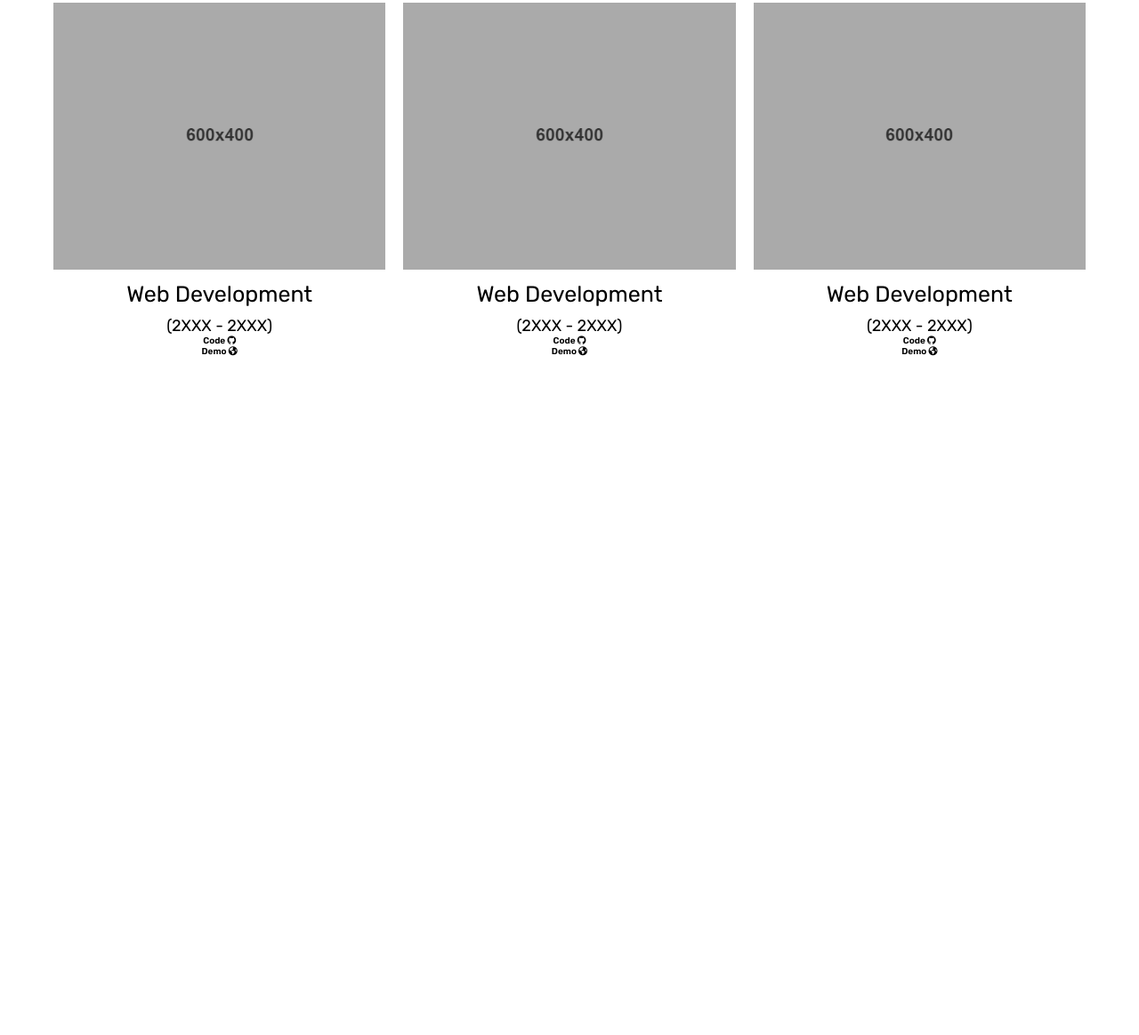
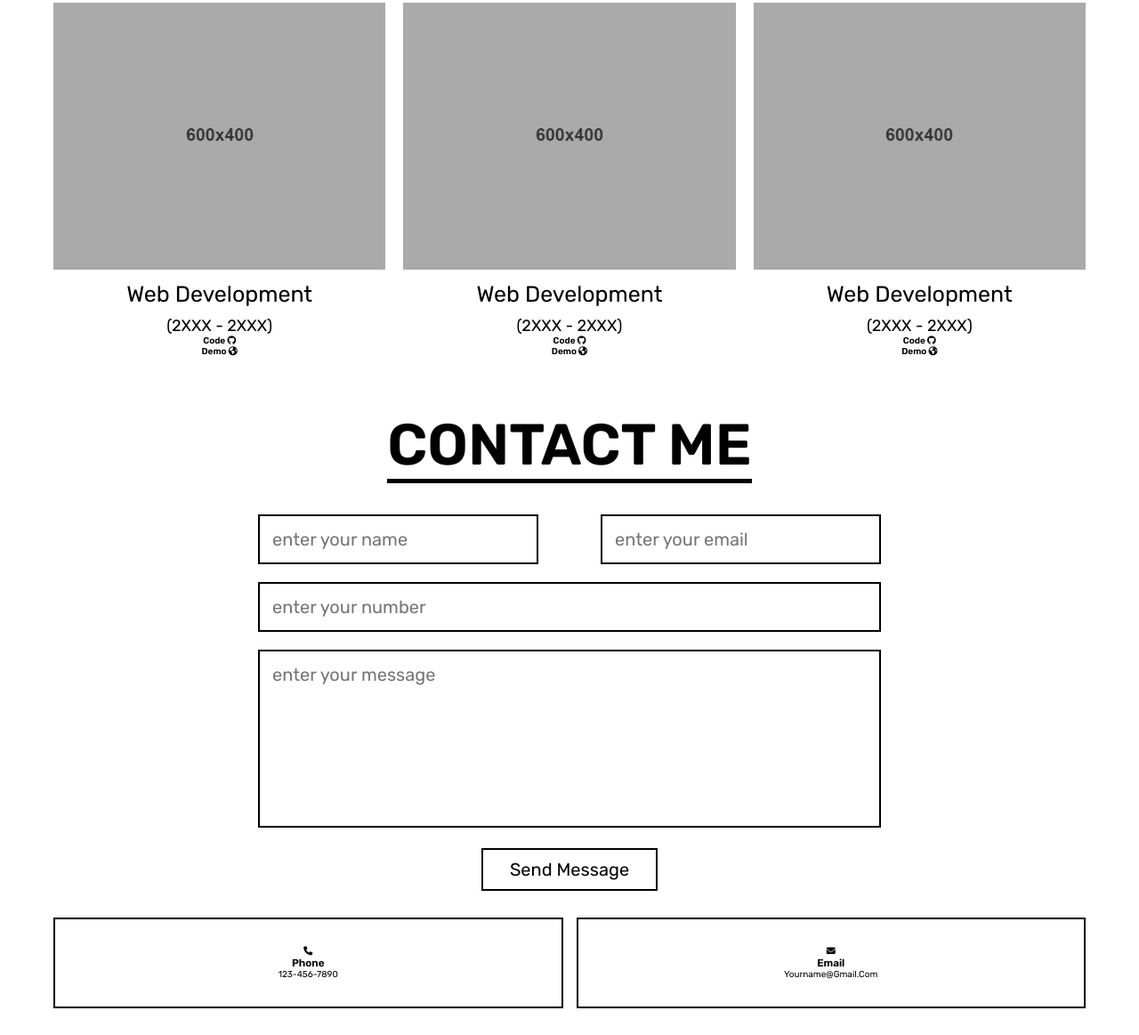
Before and after one commit to Glint-web18/Personal-Portfolio-laravel, a plain HTML site: page index.html in a window 1280 px wide. Shown: the part 1683-2846 px from the top of the page at 89% size. Before the commit the page ends 2114 px from the top, so only its background shows below. Drawn offline with nearby package versions, Linux system fonts and the light colour scheme.

Commit message:
added  contact section

```diff
--- a/css/styles.css
+++ b/css/styles.css
@@ -250,3 +250,46 @@
 .portfolio .box-container .box span{
    font-size: 1.8rem;
 }
+
+
+
+.contact form{
+   max-width: 70rem;
+   margin: 0 auto;
+}
+
+.contact form .box{
+   width: 100%;
+   padding: 1.4rem;
+   font-size: 2rem;
+   text-transform: none;
+   border: .2rem solid #000;
+   margin: 1rem 0;
+}
+
+.contact form textarea{
+   height: 20rem;
+   resize: none;
+}
+.contact form .flex{
+   display: flex;
+   flex-wrap:wrap ;
+   justify-content: space-between;
+}
+
+.contact form .flex .box{
+   width: 45%;
+}
+
+.contact .box-container{
+   display: grid;
+   grid-template-columns: repeat(auto-fit, minmax(30rem, 1fr));
+   grid-gap: 1.5rem;
+   align-items: flex-start;
+   margin-top: 3rem;
+}
+
+.contact .box-container .box{
+   padding: 3rem 2rem;
+   border: .2rem solid #000;
+}
--- a/index.html
+++ b/index.html
@@ -143,7 +143,39 @@
             </div>
          </div>
      </section>
+     <!-- portfolio section ends -->
+
+     <section class="contact" id="contact">
+         <h1 class="heading"> <span>contact me</span> </h1>
+
+         <form action="" method="post">
+             <div class="flex">
+                 <input type="text" name="name" placeholder="enter your name" class="box" required>
+                 <input type="email" name="email" placeholder="enter your email" class="box" required>
+             </div>
+             <input type="number" name="number" min="0" placeholder="enter your number" class="box" required>
+             <textarea name="message" class="box" required placeholder="enter your message" cols="30" rows="10"></textarea>
+             <input type="submit" value="send message" name="send" class="btn">
+         </form>
+
+         <div class="box-container">
+             <div class="box">
+                 <i class="fas fa-phone"></i>
+                 <h3>phone</h3>
+                 <p>123-456-7890</p>
+             </div>
+
+             <div class="box">
+                 <i class="fas fa-envelope"></i>
+                 <h3>email</h3>
+                 <p>yourname@gmail.com</p>
+             </div>
+         </div>
+     </section>
+
 </body>
 <script src='js/script.js'></script>
 <script src="https://kit.fontawesome.com/5c56548ee2.js" crossorigin="anonymous"></script>
+
+<script src="https://cdnjs.cloudflare.com/ajax/libs/aos/2.3.4/aos.js"></script>
 </html>
```
